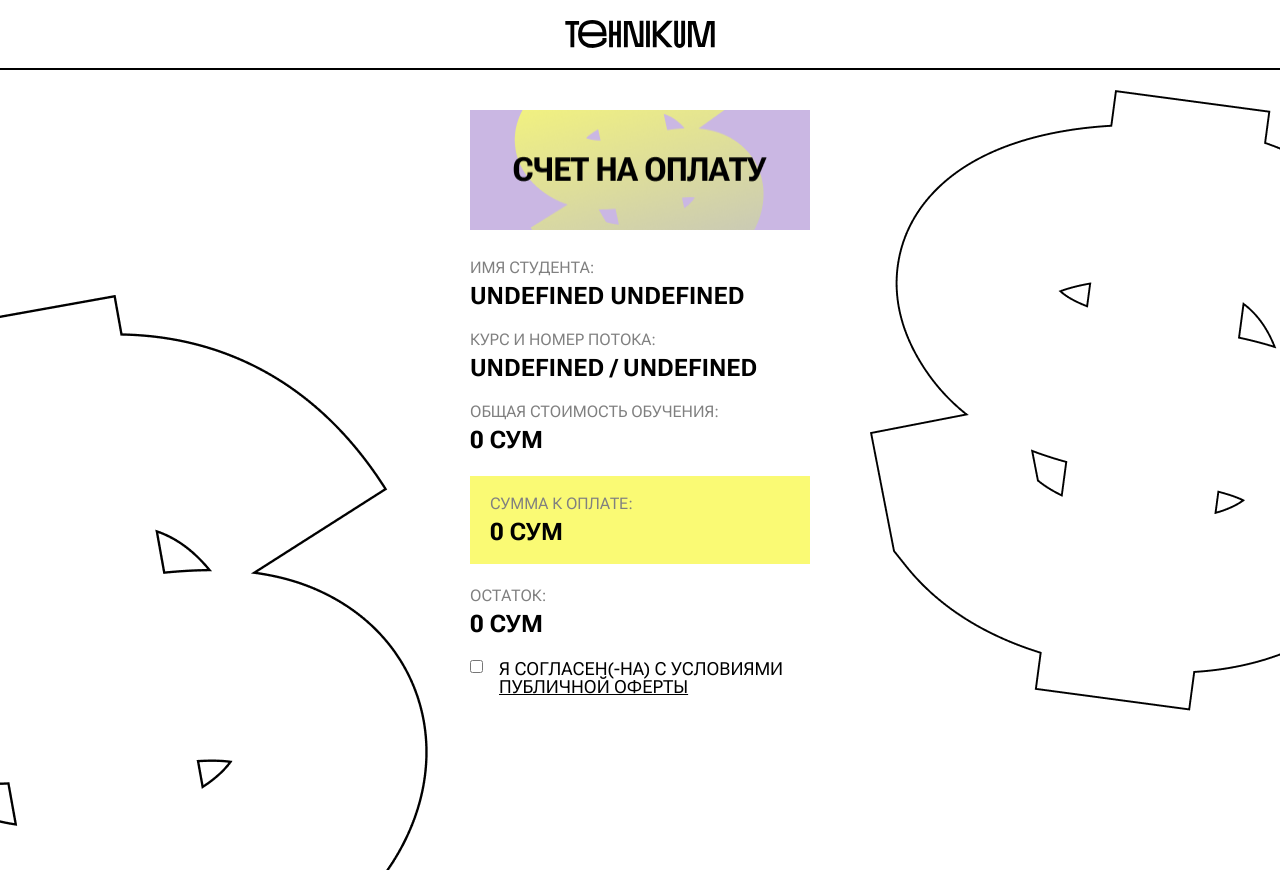
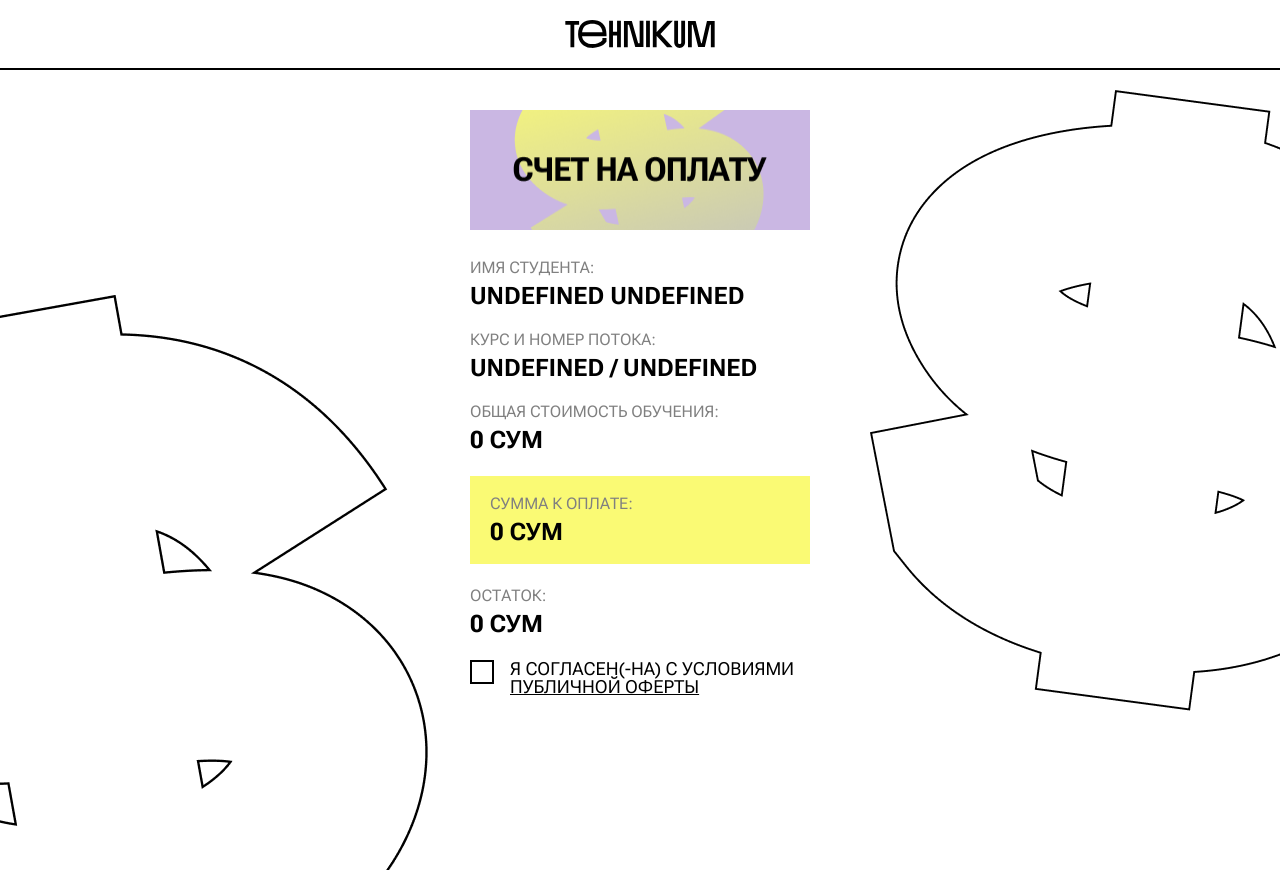
Before and after one commit to Jasur7855/clientPay, a React (Vite) app: page / in a window 1280 px wide. Built offline with nearby package versions, Linux system fonts and the light colour scheme; no server answers.

Commit message:
fix: изменил иконку чекбокса

```diff
--- a/src/App.tsx
+++ b/src/App.tsx
@@ -74,8 +74,8 @@ function App() {
           {offer && !isTimeOut && (
             <div className="paymentContainer">
               <PayButton img="/svg/Payment1.svg" />
-              <PayButton img="/svg/Payment2.svg" />
-              <PayButton img="/svg/Payment3.svg" />
+              {/* <PayButton img="/svg/Payment2.svg" />
+              <PayButton img="/svg/Payment3.svg" /> */}
             </div>
           )}
         </div>
--- a/src/components/AgreeOffer/AgreeOffer.style.tsx
+++ b/src/components/AgreeOffer/AgreeOffer.style.tsx
@@ -5,16 +5,43 @@ export const SAgreeOffer = styled.div`
   margin: 0 auto;
   display: flex;
   align-items: flex-start;
-  gap: 0 16px;
+  gap: 16px;
 
   h4 {
     font-size: 18px;
     text-transform: uppercase;
     font-weight: 400;
     margin-bottom: 24px;
+
     a {
       text-decoration: underline;
       color: black;
     }
   }
 `;
+
+// Скрытый чекбокс
+export const HiddenCheckbox = styled.input.attrs({ type: "checkbox" })`
+  display: none;
+`;
+
+// Кастомный чекбокс
+export const StyledCheckbox = styled.div<{ checked: boolean }>`
+  width: 24px;
+  height: 24px;
+
+  border: 2px solid black;
+  display: flex;
+  align-items: center;
+  justify-content: center;
+  transition: all 0.3s ease;
+  background: ${({ checked }) => (checked ? "transparent" : "transparent")};
+
+  svg {
+    width: 16px;
+    height: 16px;
+    stroke: white;
+    opacity: ${({ checked }) => (checked ? "1" : "0")};
+    transition: opacity 0.2s ease-in-out;
+  }
+`;
--- a/src/components/AgreeOffer/AgreeOffer.tsx
+++ b/src/components/AgreeOffer/AgreeOffer.tsx
@@ -1,4 +1,8 @@
-import { SAgreeOffer } from "./AgreeOffer.style";
+import {
+  HiddenCheckbox,
+  SAgreeOffer,
+  StyledCheckbox,
+} from "./AgreeOffer.style";
 
 interface IAgreeOffer {
   isChecked: boolean;
@@ -8,10 +12,34 @@ interface IAgreeOffer {
 
 export const AgreeOffer = ({ isChecked, onChange, link }: IAgreeOffer) => {
   return (
-    <SAgreeOffer >
-      <input type="checkbox" checked={isChecked} onChange={onChange} />
+    <SAgreeOffer>
+      <label>
+        <HiddenCheckbox
+          type="checkbox"
+          checked={isChecked}
+          onChange={onChange}
+        />
+        <StyledCheckbox checked={isChecked}>
+          <svg
+            width="14"
+            height="12"
+            viewBox="0 0 14 12"
+            fill="none"
+            xmlns="http://www.w3.org/2000/svg"
+          >
+            <path
+              d="M13 1C11.3411 4.27599 8.35157 8.60815 5.43362 10.3327L1 5.11139"
+              stroke="black"
+              stroke-width="2"
+            />
+          </svg>
+        </StyledCheckbox>
+      </label>
       <h4>
-        Я согласен(-на) с условиями <a target="_blank" href={link}>публичной оферты</a>
+        Я согласен(-на) с условиями{" "}
+        <a target="_blank" href={link} rel="noopener noreferrer">
+          публичной оферты
+        </a>
       </h4>
     </SAgreeOffer>
   );
--- a/src/index.css
+++ b/src/index.css
@@ -3,6 +3,7 @@
   margin: 0;
   border: 0;
   font-family: "Roboto Flex";
+  user-select: none;
 }
 *,
 *:before,
```
Also changed, not shown: public/svg/checkbox.svg (added).
